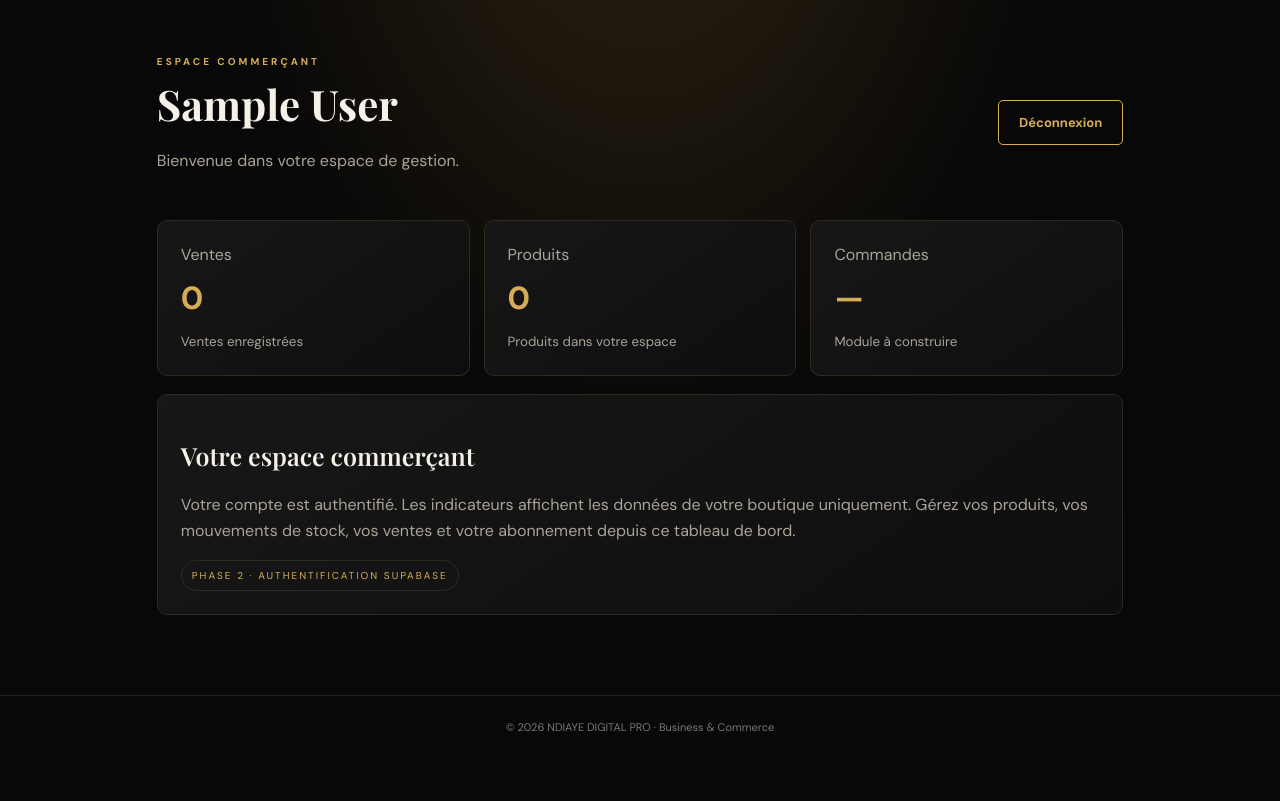
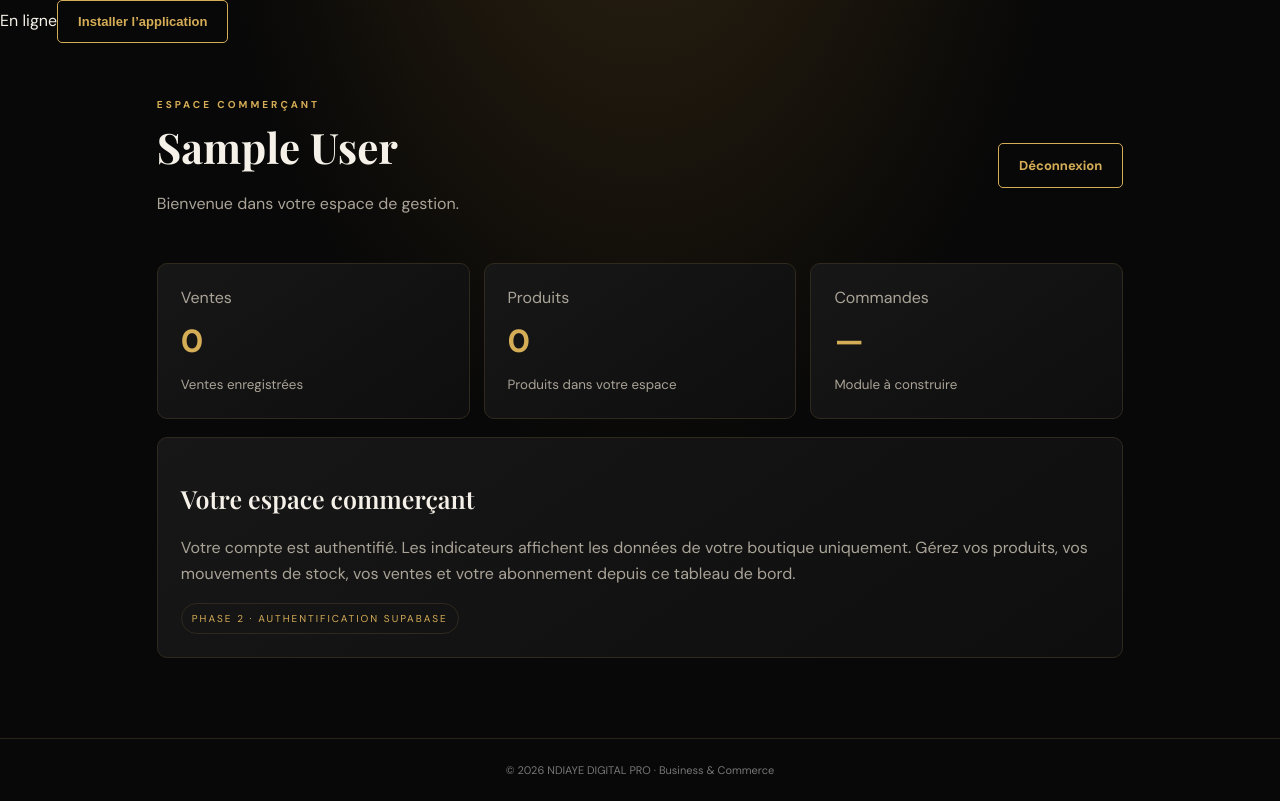
Before and after one commit to ameth99ndiaye-hash/ndiaye-digital-pro-v2, a Flask app: page /dashboard in a window 1280 px wide. Shown: the part 76-877 px from the top of the page. Before the commit the page ends 807 px from the top, so only its background shows below. Run offline with Flask 3, Linux system fonts and the light colour scheme; the visitor is signed in with stand-in values (Sample User, id 1); some libraries are stand-ins or nearby versions.

Commit message:
Add PWA install controls and connection indicator

```diff
--- a/templates/base.html
+++ b/templates/base.html
@@ -1,7 +1,12 @@
 <!doctype html>
 <html lang="fr"><head><meta charset="utf-8"><meta name="viewport" content="width=device-width,initial-scale=1">
-<meta name="theme-color" content="#080808"><title>{% block title %}NDIAYE DIGITAL PRO{% endblock %}</title>
-<link rel="stylesheet" href="{{ url_for('static', filename='style.css') }}"></head>
+<meta name="theme-color" content="#080808"><meta name="description" content="NDIAYE DIGITAL PRO — gestion commerciale et stock.">
+<link rel="manifest" href="{{ url_for('static', filename='manifest.webmanifest') }}">
+<link rel="icon" href="{{ url_for('static', filename='app-icon.svg') }}" type="image/svg+xml">
+<title>{% block title %}NDIAYE DIGITAL PRO{% endblock %}</title>
+<link rel="stylesheet" href="{{ url_for('static', filename='style.css') }}">
+<script defer src="{{ url_for('static', filename='app.js') }}"></script></head>
 <body><header class="top"><a class="brand" href="/">N<span>D</span>P <small>NDIAYE DIGITAL PRO</small></a><nav><a href="/">Accueil</a><a href="/dashboard">Tableau de bord</a><a href="/products">Produits</a><a href="/stock">Stock</a><a href="/sales">Ventes</a>{% if session.get("merchant_id") %}<a href="/subscription">Abonnement</a>{% endif %}{% if session.get("email", "").lower() == config_admin_email and config_admin_email %}<a href="/admin">Administration</a>{% endif %}<a href="/login">Connexion</a></nav></header>
+<div class="app-tools"><span data-connection-status data-state="online">En ligne</span><button type="button" class="btn ghost" data-install-app hidden>Installer l’application</button></div>
 <main>{% with messages = get_flashed_messages(with_categories=true) %}{% for category, message in messages %}<div class="notice">{{ message }}</div>{% endfor %}{% endwith %}{% block content %}{% endblock %}</main>
 <footer>© 2026 NDIAYE DIGITAL PRO · Business & Commerce</footer></body></html>
```
